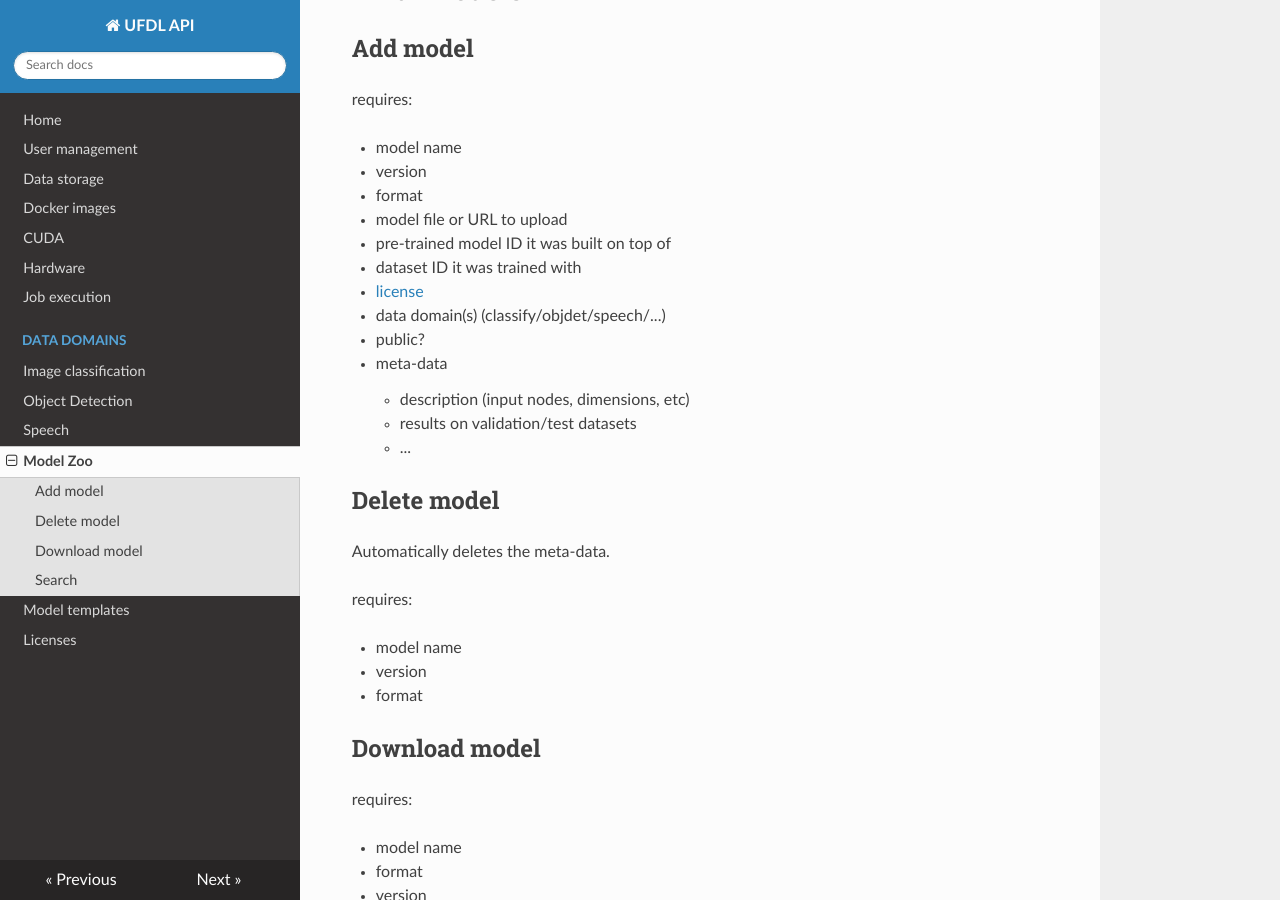
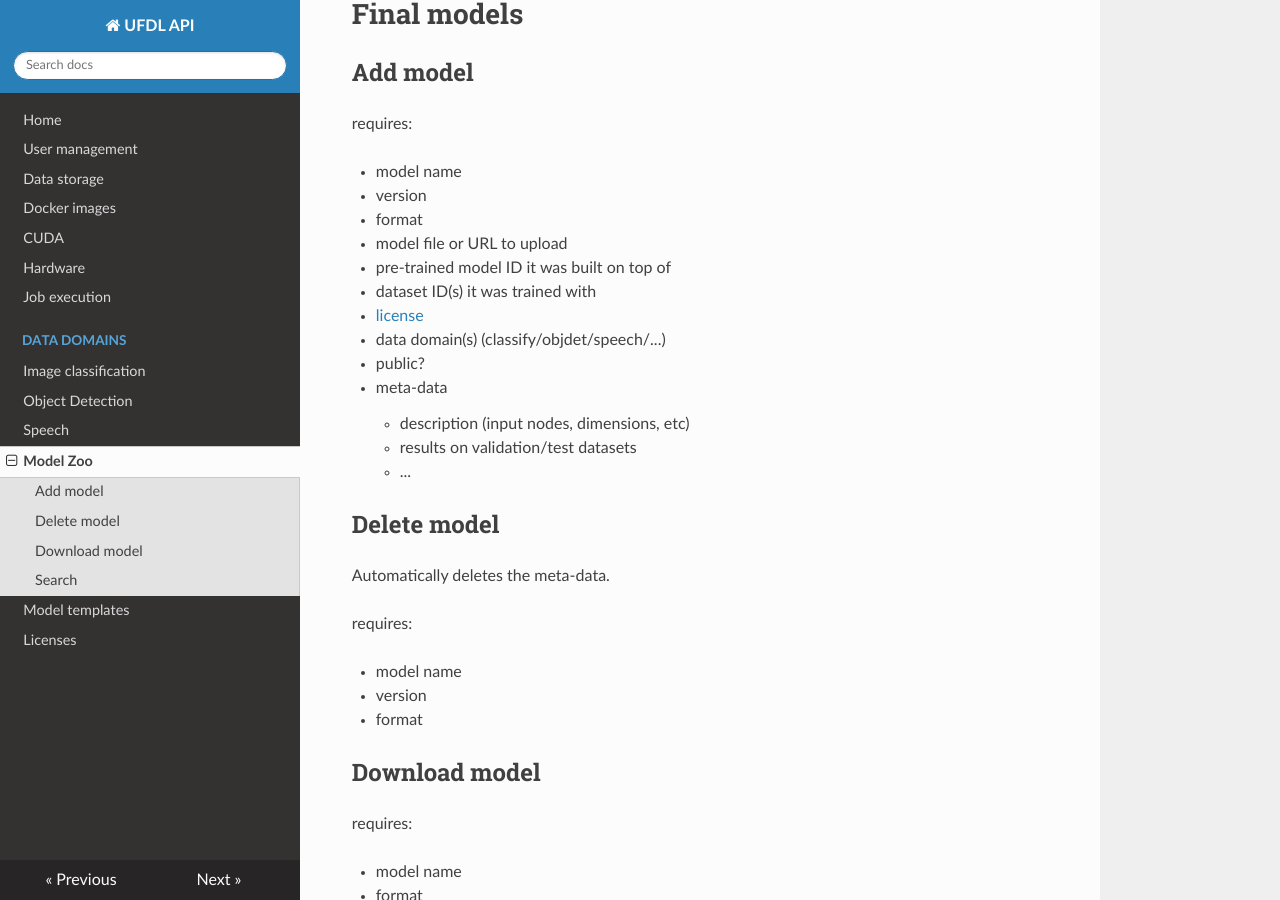
Before and after one commit to waikato-ufdl/ufdl-api, an MkDocs documentation site: the page built from docs/model_zoo.md, in a window 1280 px wide and 900 px high, scrolled down 1433 px. Built offline with MkDocs 1.6.1, drawn with Linux system fonts in a browser that asks for light colours; nearby versions of some CDN libraries; some of the changed text lies outside the part shown.

Commit message:
minor tweaks to parameters

```diff
--- a/docs/model_zoo.md
+++ b/docs/model_zoo.md
@@ -65,7 +66,7 @@ requires:
   * format
   * model file or URL to upload
   * pre-trained model ID it was built on top of
-  * dataset ID it was trained with
+  * dataset ID(s) it was trained with
   * [license](license_overview.md)
   * data domain(s) (classify/objdet/speech/...)
   * public?
```
Also changed, not shown: other parts of docs/model_zoo.md (+1 -0 lines).
